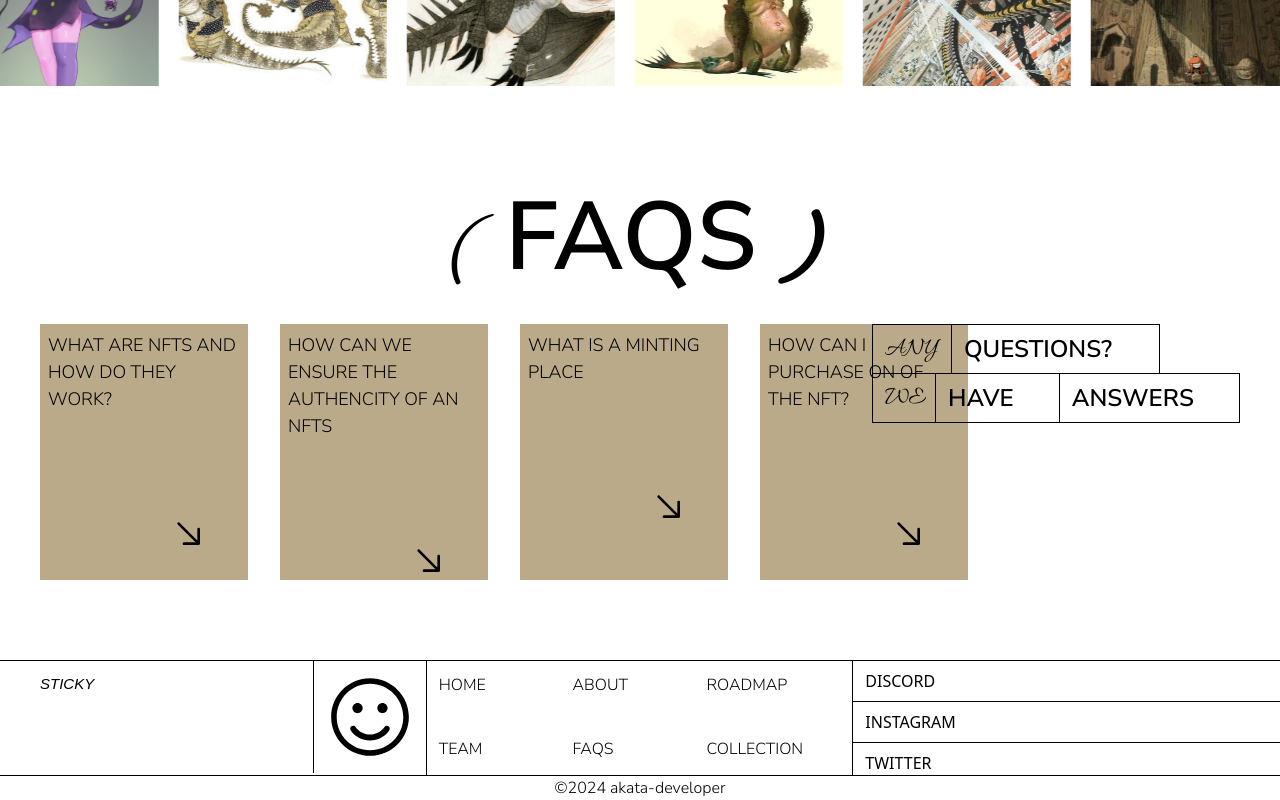
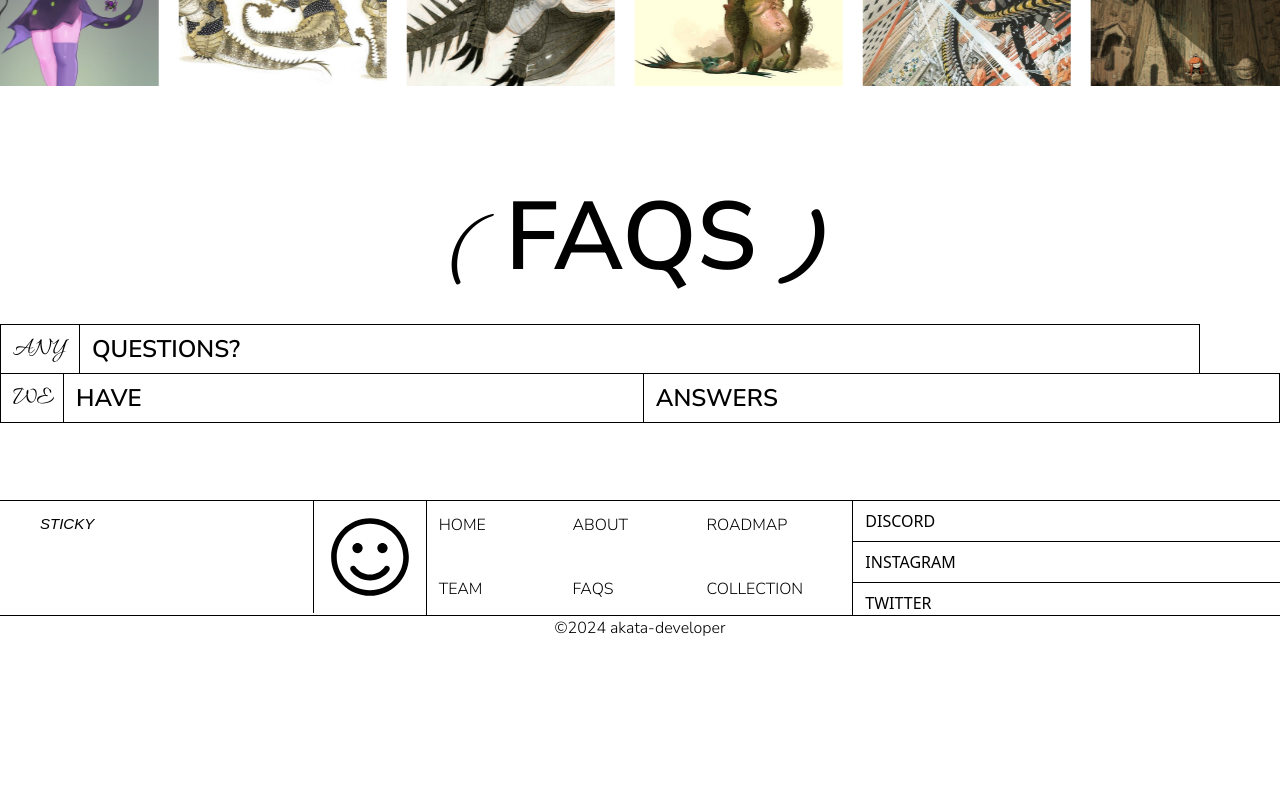
Before and after one commit to Baah-Danso-Kenneth/celo-bootCamp-nft-project, a Next.js app in the folder frontend/: page / in a window 1280 px wide. Shown: the part 3213-4013 px from the top of the page. After the commit the page ends 3853 px from the top, so only its background shows below. Built offline with nearby package versions, Linux system fonts and the light colour scheme; a web font is replaced by a local one.

Commit message:
Add components

```diff
--- a/frontend/src/components/ui/anyquestion.tsx
+++ b/frontend/src/components/ui/anyquestion.tsx
@@ -3,7 +3,7 @@ import React from 'react'
 function Anyquestion() {
   return (
 
-    <div className='h-24 text-2xl uppercase absolute top-0 right-0'>
+    <div className='h-24 text-2xl uppercase '>
     <div className='flex'>
       <div className='w-20 border-r border-l border-black border-t py-2 px-3 font-allura'><h1>any</h1></div>
       <div className='flex-grow border-r  w-52 border-black border-t font-nunito py-2 px-3 font-bold'><h1>questions?</h1></div>
--- a/frontend/src/components/ui/faqs/index.tsx
+++ b/frontend/src/components/ui/faqs/index.tsx
@@ -7,29 +7,12 @@ function  Faqs() {
 
   return (
     <div>
-      <div className='text-[6rem] flex justify-center'>
+      <div className='text-[6rem] flex justify-center '>
        <h1 className='font-nunito uppercase font-extrabold'><span className='font-allura font-light mr-5'>(</span>faqs <span className='font-allura'>)</span></h1>
       </div>
 
-      <div className='grid grid-cols-5 mx-10 relative '>
-        <FrequentQuestionCard
-         text='what are nfts and how do they work? '
-         icon={<ArrowBottomRightIcon className='w-10 h-16 font-light'/>}/>
-
-      <FrequentQuestionCard
-         text='how can we ensure the authencity of an nfts'
-         icon={<ArrowBottomRightIcon className='w-10 h-16 font-light'/>}/>
-
-<FrequentQuestionCard
-         text='what is a minting place'
-         icon={<ArrowBottomRightIcon className='w-10 h-16 font-light'/>}/>
-
-   <Anyquestion/>
-<FrequentQuestionCard
-         text='how can i purchase on of the nft?'
-         icon={<ArrowBottomRightIcon className='w-10 h-16 font-light'/>}/>
-
-
+      <div className='relative '>
+         <Anyquestion/>
       </div>
 
     </div>
--- a/frontend/src/components/ui/frequentQuestionCard.tsx
+++ b/frontend/src/components/ui/frequentQuestionCard.tsx
@@ -2,13 +2,8 @@ import React from 'react'
 
 function FrequentQuestionCard({text,more_text, icon}:{text:string, more_text?:string, icon?:React.ReactNode}) {
   return (
-    <div className='h-64 bg-beige w-52 font-nunito text-[18px]'>
-      <div className=''>
-      <p className='p-2 text-wrap uppercase text-start'>{text}</p>
-      <div className=' translate-x-32 translate-y-20 font-light'>
-        {icon}
-        </div>
-      </div>
+    <div className=' bg-beige w-full font-nunito text-[18px]'>
+
       </div>
   )
 }
```
